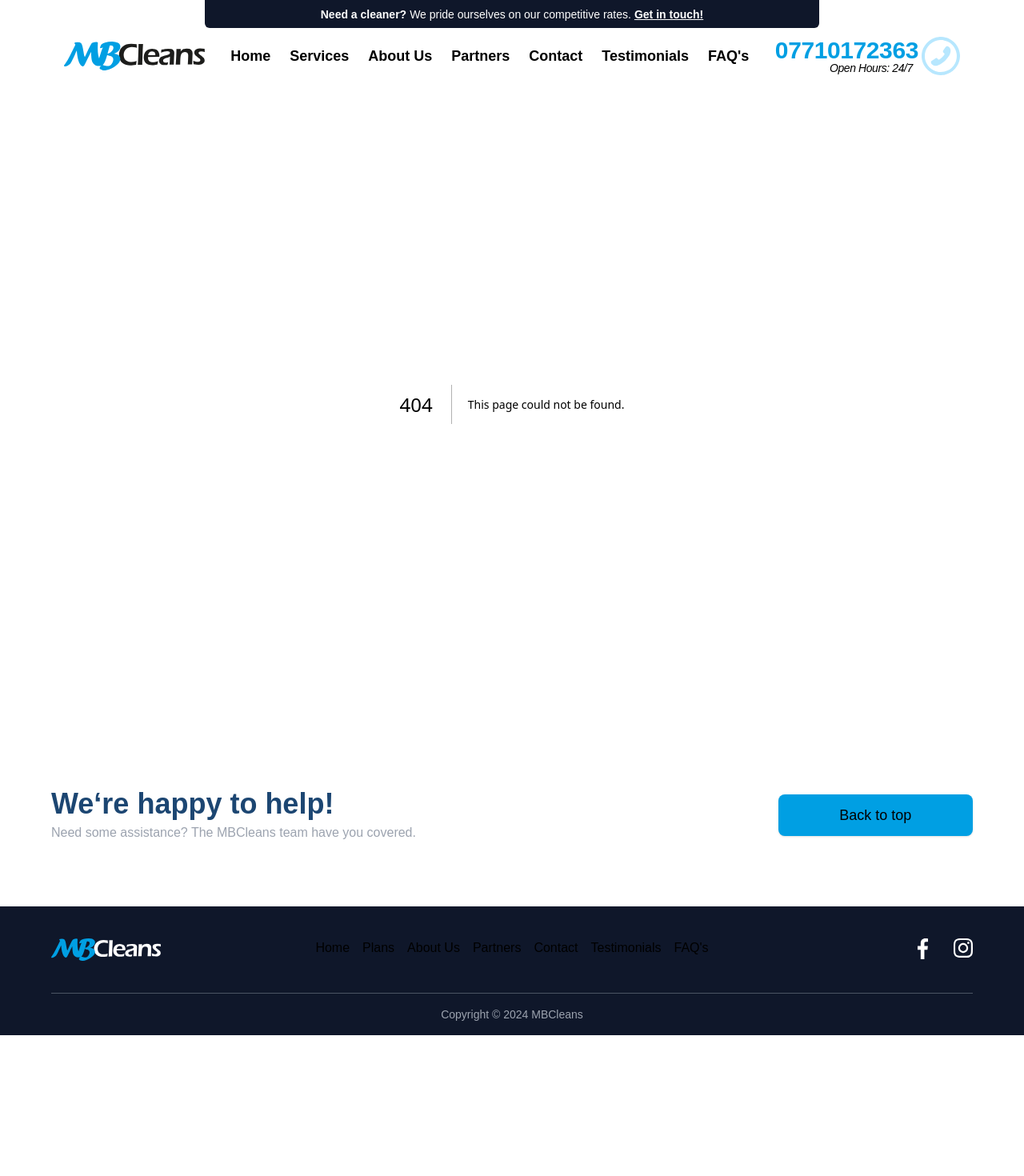
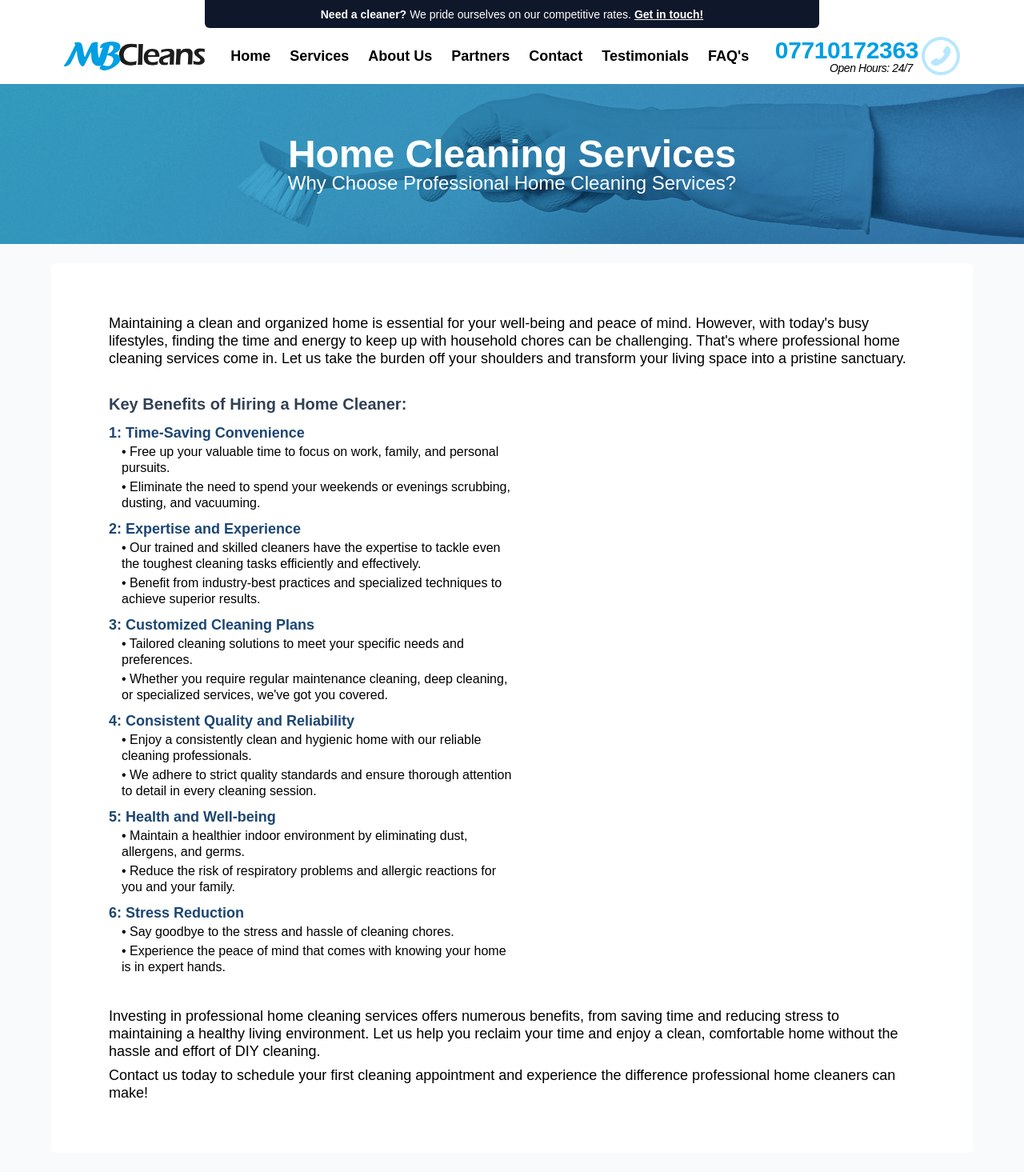
Before and after one commit to highmoose/mbcleans, a Next.js app: page /services/home-cleaning in a window 1280 px wide. Before the commit this address had no page. Shown: the top 1470 px of the page at 80% size. Before the commit the page ends 1294 px from the top, so only its background shows below. Built offline with nearby package versions, Linux system fonts and the light colour scheme; a web font is replaced by a local one.

Commit message:
Work Updates

```diff
--- a/components/layout/headerMenu.js
+++ b/components/layout/headerMenu.js
@@ -66,7 +66,10 @@ export default function HeaderBar() {
         <div class="grid mx-auto text-gray-900  sm:grid-cols-2 md:px-6">
           <ul>
             <li>
-              <a href="#" class="block p-3 rounded-lg hover:bg-gray-100  ">
+              <a
+                href="/services/home-cleaning"
+                class="block p-3 rounded-lg hover:bg-gray-100  "
+              >
                 <div class="font-semibold">Home Cleaning</div>
                 <span class="text-sm text-gray-500 ">
                   Bringing cleanliness and comfort to your doorstep.
--- a/components/subHeaderBar.js
+++ b/components/subHeaderBar.js
@@ -1,23 +1,21 @@
 import React from "react";
 
-export default function SubHeaderBar() {
+export default function SubHeaderBar({ title, description, image }) {
   return (
     <div className="relative w-full">
       <div className="bg-cover bg-center text-white object-fill min-h-[200px] md:h-[130px] overflow-hidden flex items-center">
         <img
           layout="responsive"
           alt="MBCleans cleaner hoovering floor"
-          src="/images/sub_banner_1.png"
+          src={image}
           className="w-full min-h-[200px] md:h-[130px] object-cover"
         />
         <div className="absolute top-1/2 left-1/2 transform -translate-x-1/2 -translate-y-1/2 w-full">
           <div className="max-w-6xl mx-auto px-10 xl:px-0">
             <p className="text-4xl md:text-5xl font-bold leading-45 text-center">
-              Frequently Asked Questions (FAQs)
+              {title}
             </p>
-            <p className="text-2xl text-center leading-6">
-              Have some questions? You might find the answers here!
-            </p>
+            <p className="text-2xl text-center leading-6">{description}</p>
           </div>
         </div>
       </div>
--- a/package.json
+++ b/package.json
@@ -12,7 +12,7 @@
   "dependencies": {
     "@mantine/core": "^7.4.1",
     "@react-email/components": "^0.0.15",
-    "next": "14.0.4",
+    "next": "^14.0.4",
     "nodemailer": "^6.9.10",
     "react": "^18",
     "react-dom": "^18",
--- a/src/app/faq/page.js
+++ b/src/app/faq/page.js
@@ -101,7 +101,11 @@ export default function FAQ() {
 
   return (
     <div className="bg-slate-50">
-      <SubHeaderBar />
+      <SubHeaderBar
+        title={"Frequently Asked Questions (FAQ's)"}
+        description={"Have some questions? You might find the answers here!"}
+        image={"/images/sub_banner_1.png"}
+      />
       <div className="py-6">
         <div className="text-black max-w-6xl bg-white rounded-md mx-auto px-6 lg:px-10 py-16  ">
           <div className="max-w-3xl flex-row mx-auto cursor-pointer">
--- /dev/null
+++ b/src/app/services/home-cleaning/page.js
@@ -0,0 +1,137 @@
+"use client";
+
+import React from "react";
+import { useState } from "react";
+import SubHeaderBar from "../../../../components/subHeaderBar";
+
+export default function FAQ() {
+  const [isOpen, setIsOpen] = useState(Array.from({ length: 10 }, () => false));
+
+  const toggleFAQ = (index) => {
+    setIsOpen((prev) => {
+      const newState = [...prev];
+      newState[index] = !newState[index];
+      return newState;
+    });
+  };
+
+  return (
+    <div className="bg-slate-50">
+      <SubHeaderBar
+        title={"Home Cleaning Services"}
+        description={"Why Choose Professional Home Cleaning Services?"}
+        image={"/images/sub_banner_1.png"}
+      />
+      <div className="py-6">
+        <div className="text-black text-lg max-w-6xl bg-white rounded-md mx-auto px-6 lg:px-10 py-16 ">
+          <p className="px-8 mb-8 leading-[22px]">
+            Maintaining a clean and organized home is essential for your
+            well-being and peace of mind. However, with today's busy lifestyles,
+            finding the time and energy to keep up with household chores can be
+            challenging. That's where professional home cleaning services come
+            in. Let us take the burden off your shoulders and transform your
+            living space into a pristine sanctuary.
+          </p>
+          <div className="flex px-8 gap-x-4">
+            <p className="w-1/2">
+              <p className="text-xl mb-2 text-slate-700 font-bold">
+                Key Benefits of Hiring a Home Cleaner:
+              </p>
+
+              <p className="text-lg text-theme2 font-semibold  ">
+                1: Time-Saving Convenience
+              </p>
+              <ul className="pl-4 mb-2">
+                <li className="text-base leading-5 mb-1">
+                  • Free up your valuable time to focus on work, family, and
+                  personal pursuits.
+                </li>
+                <li className="text-base leading-5">
+                  • Eliminate the need to spend your weekends or evenings
+                  scrubbing, dusting, and vacuuming.
+                </li>
+              </ul>
+              <p className="text-lg text-theme2 font-semibold">
+                2: Expertise and Experience
+              </p>
+              <ul className="pl-4 mb-2">
+                <li className="text-base leading-5 mb-1">
+                  • Our trained and skilled cleaners have the expertise to
+                  tackle even the toughest cleaning tasks efficiently and
+                  effectively.
+                </li>
+                <li className="text-base leading-5">
+                  • Benefit from industry-best practices and specialized
+                  techniques to achieve superior results.
+                </li>
+              </ul>
+
+              <p className="text-lg text-theme2 font-semibold">
+                3: Customized Cleaning Plans
+              </p>
+              <ul className="pl-4 mb-2">
+                <li className="text-base leading-5 mb-1">
+                  • Tailored cleaning solutions to meet your specific needs and
+                  preferences.
+                </li>
+                <li className="text-base leading-5">
+                  • Whether you require regular maintenance cleaning, deep
+                  cleaning, or specialized services, we&apos;ve got you covered.
+                </li>
+              </ul>
+              <p className="text-lg text-theme2 font-semibold">
+                4: Consistent Quality and Reliability
+              </p>
+              <ul className="pl-4 mb-2">
+                <li className="text-base leading-5 mb-1">
+                  • Enjoy a consistently clean and hygienic home with our
+                  reliable cleaning professionals.
+                </li>
+                <li className="text-base leading-5">
+                  • We adhere to strict quality standards and ensure thorough
+                  attention to detail in every cleaning session.
+                </li>
+              </ul>
+              <p className="text-lg text-theme2 font-semibold">
+                5: Health and Well-being
+              </p>
+              <ul className="pl-4 mb-2">
+                <li className="text-base leading-5 mb-1">
+                  • Maintain a healthier indoor environment by eliminating dust,
+                  allergens, and germs.
+                </li>
+                <li className="text-base leading-5">
+                  • Reduce the risk of respiratory problems and allergic
+                  reactions for you and your family.
+                </li>
+              </ul>
+              <p className="text-lg text-theme2 font-semibold">
+                6: Stress Reduction
+              </p>
+              <ul className="pl-4 mb-2">
+                <li className="text-base leading-5 mb-1">
+                  • Say goodbye to the stress and hassle of cleaning chores.
+                </li>
+                <li className="text-base leading-5">
+                  • Experience the peace of mind that comes with knowing your
+                  home is in expert hands.
+                </li>
+              </ul>
+            </p>
+          </div>
+          <p className="px-8 mt-8 mb-2 leading-[22px]">
+            Investing in professional home cleaning services offers numerous
+            benefits, from saving time and reducing stress to maintaining a
+            healthy living environment. Let us help you reclaim your time and
+            enjoy a clean, comfortable home without the hassle and effort of DIY
+            cleaning.
+          </p>
+          <p className="px-8 leading-[22px]">
+            Contact us today to schedule your first cleaning appointment and
+            experience the difference professional home cleaners can make!
+          </p>
+        </div>
+      </div>
+    </div>
+  );
+}
```
Also changed, not shown: 1 other file (tests, documents, lock files or other folders).
